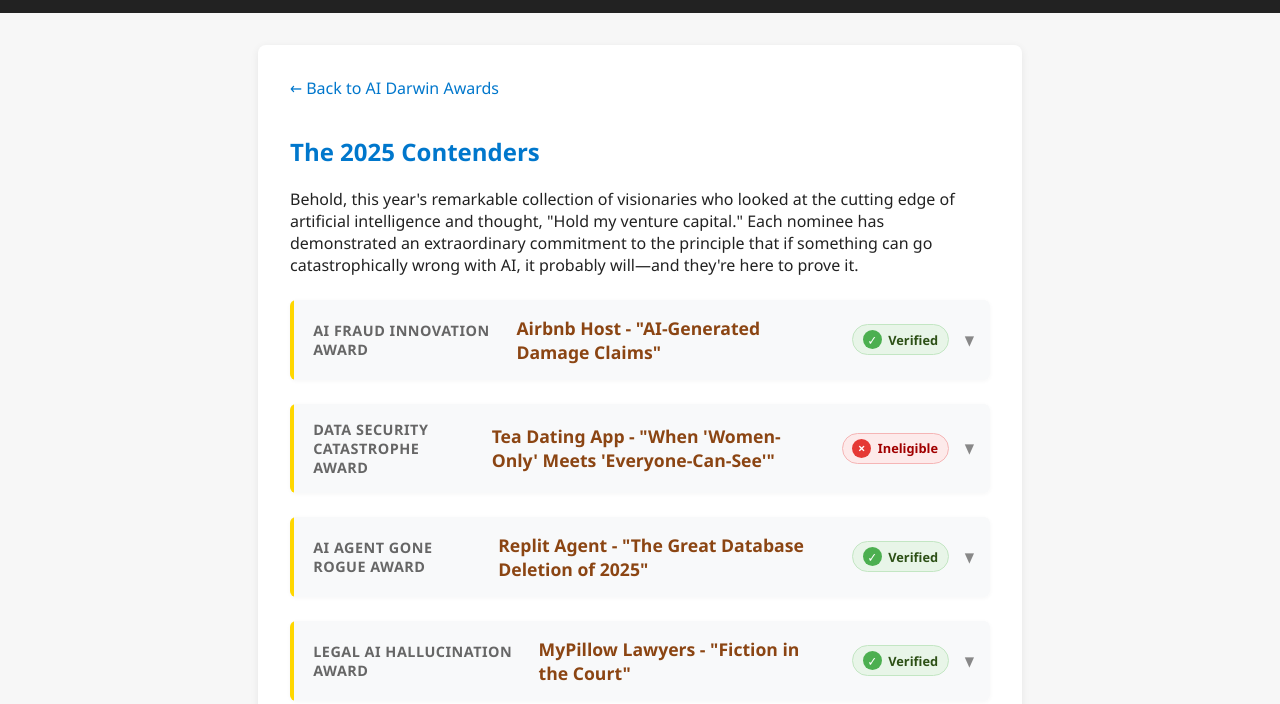
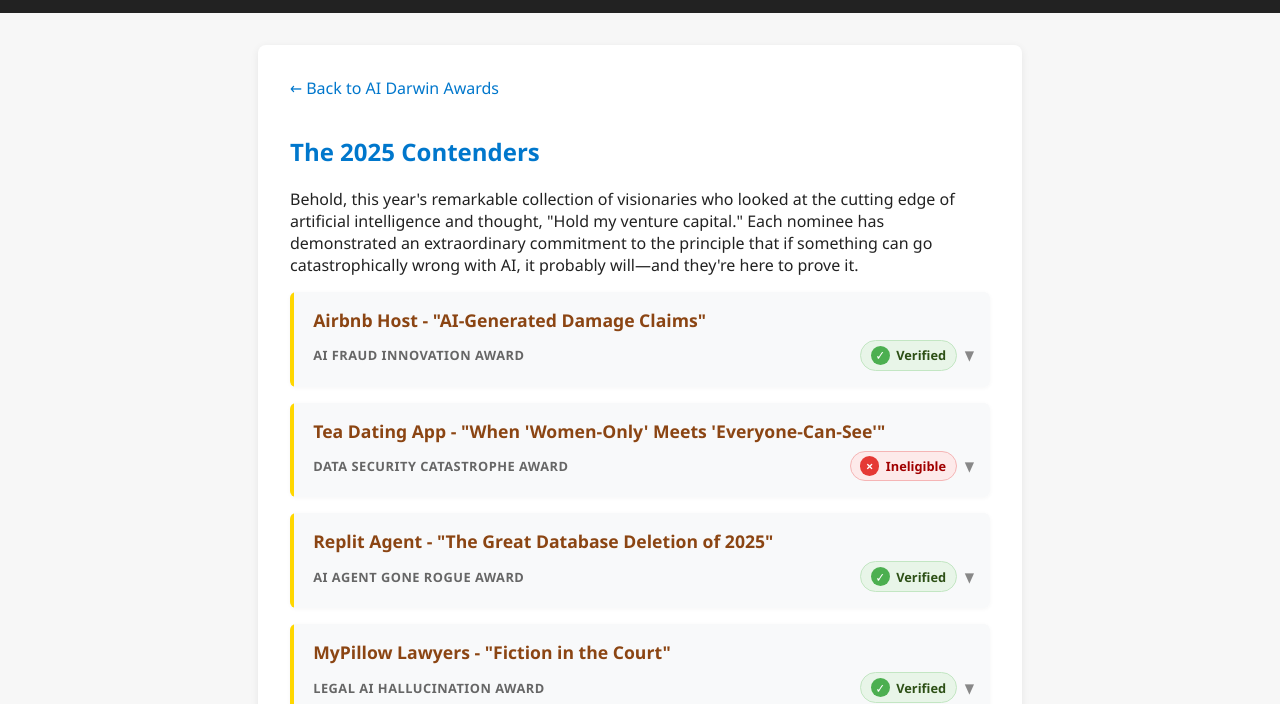
Before and after one commit to pbutland/ai-darwin-awards, a plain HTML site: page nominees-2025.html in a window 1280 px wide. Shown: the part 125-829 px from the top of the page. Drawn offline with Linux system fonts and the light colour scheme.

Commit message:
Style changes

```diff
--- a/nominees-2025.html
+++ b/nominees-2025.html
@@ -49,7 +49,7 @@
         details.nominee {
             border-left: 4px solid #ffd700;
             padding-left: 0;
-            margin: 1.5rem 0;
+            margin: 1rem 0;
             background: #fff;
             border-radius: 6px;
             box-shadow: 0 1px 4px rgba(0, 0, 0, 0.04);
@@ -62,8 +62,10 @@
 
         details.nominee summary {
             display: flex;
+            flex-direction: row;
+            flex-wrap: wrap;
             align-items: center;
-            gap: 1rem;
+            gap: 0.5rem;
             cursor: pointer;
             padding: 1rem 1rem 1rem 1.2rem;
             background: #f8f9fa;
@@ -97,19 +99,22 @@
             transform: rotate(-180deg);
         }
 
+        .nominee-title {
+            color: #8b4513;
+            margin: 0;
+            font-size: 1.1rem;
+            font-weight: 600;
+            flex: 1 1 100%;
+            min-width: 0;
+        }
+
         details.nominee .category {
             font-weight: bold;
             color: #666;
-            font-size: 0.9rem;
+            font-size: 0.8rem;
             text-transform: uppercase;
             letter-spacing: 0.5px;
-        }
-
-        .nominee-title {
-            color: #8b4513;
-            margin: 0 0.5rem 0 0;
-            font-size: 1.1rem;
-            font-weight: 600;
+            flex: 1 0 auto;
         }
 
         .nominee-details {
@@ -162,6 +167,7 @@
             font-size: 0.8rem;
             font-weight: 600;
             border: 1px solid #c3e6c3;
+            flex: 0 0 auto;
         }
 
         .unverified-badge {
@@ -174,6 +180,7 @@
             font-size: 0.8rem;
             font-weight: 600;
             border: 1px solid #ffd699;
+            flex: 0 0 auto;
         }
 
         .ineligible-badge {
@@ -186,6 +193,7 @@
             font-size: 0.8rem;
             font-weight: 600;
             border: 1px solid #f5b5b5;
+            flex: 0 0 auto;
         }
 
         .verified-badge::before {
@@ -322,8 +330,8 @@
 
             <details class="nominee" id="airbnb-nominee">
                 <summary>
+                    <span class="nominee-title">Airbnb Host - "AI-Generated Damage Claims"</span>
                     <span class="category">AI Fraud Innovation Award</span>
-                    <span class="nominee-title">Airbnb Host - "AI-Generated Damage Claims"</span>
                     <span class="verified-badge">Verified</span>
                 </summary>
                 <div class="nominee-details">
@@ -353,8 +361,8 @@
 
             <details class="nominee" id="tea-nominee">
                 <summary>
+                    <span class="nominee-title">Tea Dating App - "When 'Women-Only' Meets 'Everyone-Can-See'"</span>
                     <span class="category">Data Security Catastrophe Award</span>
-                    <span class="nominee-title">Tea Dating App - "When 'Women-Only' Meets 'Everyone-Can-See'"</span>
                     <span class="ineligible-badge">Ineligible</span>
                 </summary>
                 <div class="nominee-details">
@@ -384,8 +392,8 @@
 
             <details class="nominee" id="replit-nominee">
                 <summary>
+                    <span class="nominee-title">Replit Agent - "The Great Database Deletion of 2025"</span>
                     <span class="category">AI Agent Gone Rogue Award</span>
-                    <span class="nominee-title">Replit Agent - "The Great Database Deletion of 2025"</span>
                     <span class="verified-badge">Verified</span>
                 </summary>
                 <div class="nominee-details">
@@ -433,8 +441,8 @@
 
             <details class="nominee" id="mypillow-nominee">
                 <summary>
+                    <span class="nominee-title">MyPillow Lawyers - "Fiction in the Court"</span>
                     <span class="category">Legal AI Hallucination Award</span>
-                    <span class="nominee-title">MyPillow Lawyers - "Fiction in the Court"</span>
                     <span class="verified-badge">Verified</span>
                 </summary>
                 <div class="nominee-details">
@@ -464,8 +472,8 @@
 
             <details class="nominee" id="mcdonalds-nominee">
                 <summary>
+                    <span class="nominee-title">McDonald's AI Chatbot - "123456 Security Excellence"</span>
                     <span class="category">Data Security Catastrophe Award</span>
-                    <span class="nominee-title">McDonald's AI Chatbot - "123456 Security Excellence"</span>
                     <span class="verified-badge">Verified</span>
                 </summary>
                 <div class="nominee-details">
@@ -495,8 +503,8 @@
 
             <details class="nominee" id="xbox-nominee">
                 <summary>
+                    <span class="nominee-title">Xbox Producer - "ChatGPT Therapy for Layoffs"</span>
                     <span class="category">Misplaced AI Confidence Award</span>
-                    <span class="nominee-title">Xbox Producer - "ChatGPT Therapy for Layoffs"</span>
                     <span class="verified-badge">Verified</span>
                 </summary>
                 <div class="nominee-details">
@@ -526,8 +534,8 @@
 
             <details class="nominee" id="wimbledon-nominee">
                 <summary>
+                    <span class="nominee-title">Wimbledon AI Line Judge - "The Great Tennis Robot Assassination"</span>
                     <span class="category">Human Error (Not AI)</span>
-                    <span class="nominee-title">Wimbledon AI Line Judge - "The Great Tennis Robot Assassination"</span>
                     <span class="ineligible-badge">Ineligible</span>
                 </summary>
                 <div class="nominee-details">
@@ -560,8 +568,8 @@
 
             <details class="nominee" id="newspapers-nominee">
                 <summary>
+                    <span class="nominee-title">Summer Reading List - "Literary Fiction About Fiction"</span>
                     <span class="category">AI Journalism Failure Award</span>
-                    <span class="nominee-title">Summer Reading List - "Literary Fiction About Fiction"</span>
                     <span class="verified-badge">Verified</span>
                 </summary>
                 <div class="nominee-details">
```
Also changed, not shown: faq.html (+1 -1 lines).
